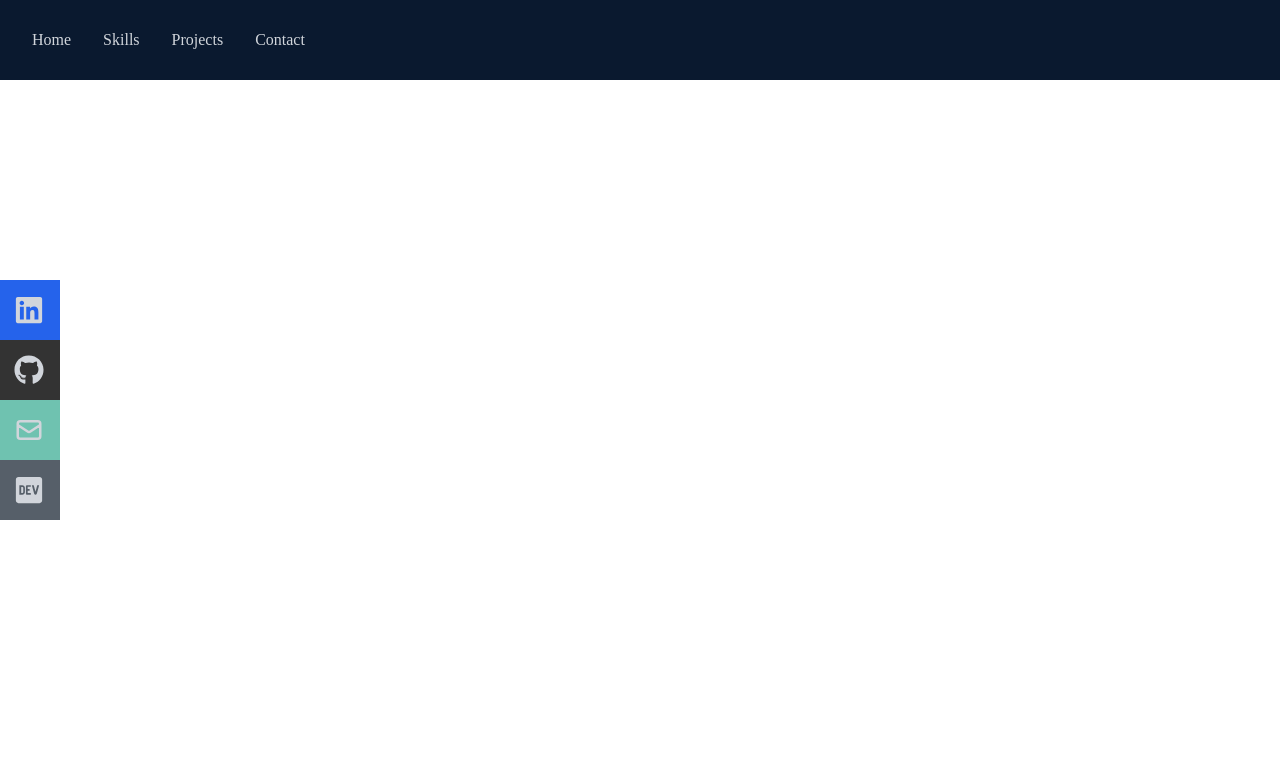
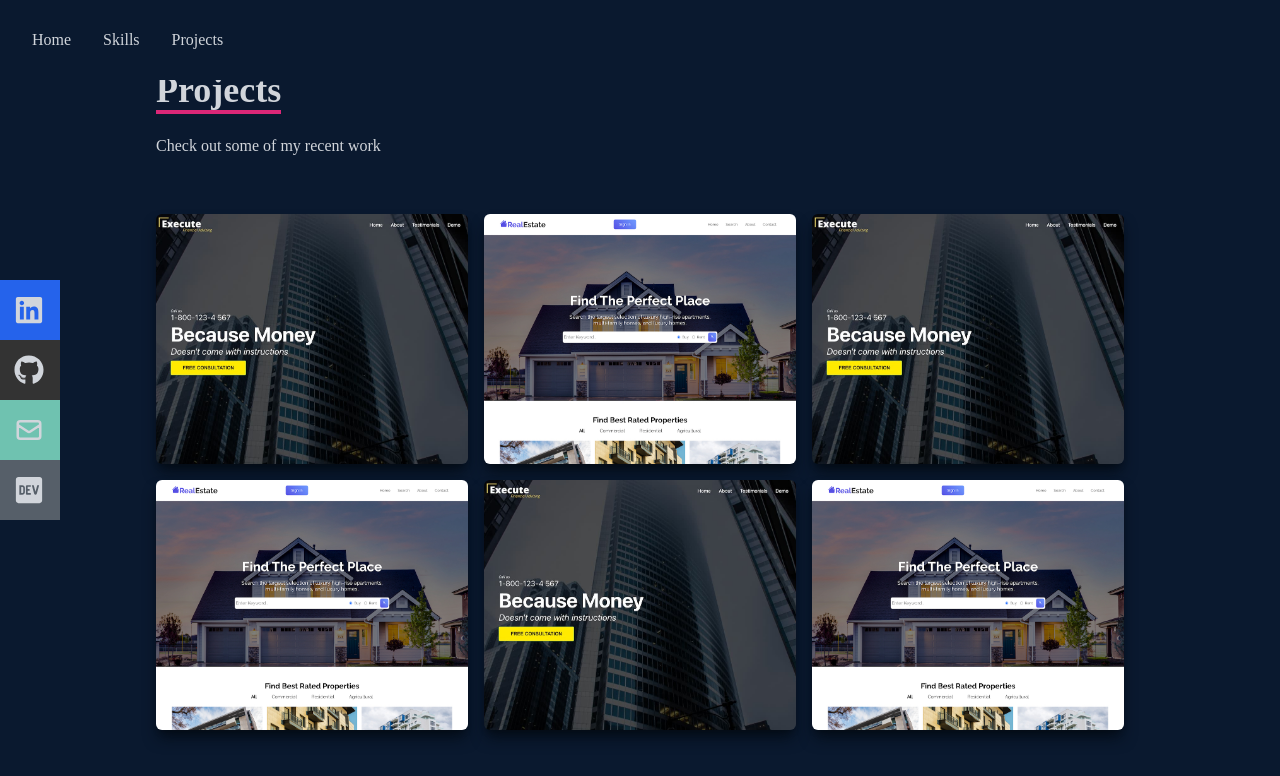
Before and after one commit to jkevinfg/portafolio-tailwind-, a React (Create React App) app: page /projects in a window 1280 px wide. Shown: the top 776 px of the page. Built offline with nearby package versions, Linux system fonts and the light colour scheme.

Commit message:
projects

```diff
--- a/src/components/Navbar.js
+++ b/src/components/Navbar.js
@@ -7,7 +7,7 @@
   FaDev,
 } from 'react-icons/fa';
 import { HiOutlineMail } from 'react-icons/hi';
-import { Link } from 'react-scroll';
+import { Link } from "react-router-dom";
 
 const Navbar = () => {
   const [nav, setNav] = useState(false);
@@ -29,13 +29,8 @@
           </Link>
         </li>
         <li>
-          <Link to='work' smooth={true} duration={500}>
+          <Link to='/projects' smooth={true} duration={500}>
             Projects
-          </Link>
-        </li>
-        <li>
-          <Link to='contact' smooth={true} duration={500}>
-            Contact
           </Link>
         </li>
       </ul>
@@ -54,26 +49,20 @@
         }
       >
         <li className='py-6 text-4xl'>
-          <Link onClick={handleClick} to='home' smooth={true} duration={500}>
+          <Link onClick={handleClick} to='/' smooth={true} duration={500}>
             Home
           </Link>
         </li>
         <li className='py-6 text-4xl'>
           {' '}
-          <Link onClick={handleClick} to='skills' smooth={true} duration={500}>
+          <Link onClick={handleClick} to='/skills' smooth={true} duration={500}>
             Skills
           </Link>
         </li>
         <li className='py-6 text-4xl'>
           {' '}
-          <Link onClick={handleClick} to='work' smooth={true} duration={500}>
+          <Link onClick={handleClick} to='/projects' smooth={true} duration={500}>
             Projects
-          </Link>
-        </li>
-        <li className='py-6 text-4xl'>
-          {' '}
-          <Link onClick={handleClick} to='contact' smooth={true} duration={500}>
-            Contact
           </Link>
         </li>
       </ul>
--- a/src/containers/Projects.js
+++ b/src/containers/Projects.js
@@ -0,0 +1,166 @@
+import React from 'react';
+import WorkImg from '../assets/static/workImg.jpeg';
+import realEstate from '../assets/static/realestate.jpg';
+
+const Projects = () => {
+  return (
+    <div name='work' className='w-full md:h-screen text-gray-300 bg-[#0a192f]'>
+      <div className='max-w-[1000px] mx-auto p-4 flex flex-col justify-center w-full h-full'>
+        <div className='pb-8'>
+          <p className='text-4xl font-bold inline border-b-4 text-gray-300 border-pink-600'>
+            Projects
+          </p>
+          <p className='py-6'>Check out some of my recent work</p>
+        </div>
+
+{/* Container */}
+        <div className='grid sm:grid-cols-2 md:grid-cols-3 gap-4'>
+
+            {/* Grid Item */}
+          <div
+            style={{ backgroundImage: `url(${WorkImg})` }}
+            className='shadow-lg shadow-[#040c16] group container rounded-md flex justify-center items-center mx-auto content-div'
+          >
+            {/* Hover Effects */}
+            <div className='opacity-0 group-hover:opacity-100'>
+              <span className='text-2xl font-bold text-white tracking-wider'>
+                React JS Application
+              </span>
+              <div className='pt-8 text-center'>
+                <a href='/'>
+                  <button className='text-center rounded-lg px-4 py-3 m-2 bg-white text-gray-700 font-bold text-lg'>
+                    Demo
+                  </button>
+                </a>
+                <a href='/'>
+                  <button className='text-center rounded-lg px-4 py-3 m-2 bg-white text-gray-700 font-bold text-lg'>
+                    Code
+                  </button>
+                </a>
+              </div>
+            </div>
+          </div>
+          <div
+            style={{ backgroundImage: `url(${realEstate})` }}
+            className='shadow-lg shadow-[#040c16] group container rounded-md flex justify-center items-center mx-auto content-div'
+          >
+            {/* Hover Effects */}
+            <div className='opacity-0 group-hover:opacity-100'>
+              <span className='text-2xl font-bold text-white tracking-wider'>
+                React JS Application
+              </span>
+              <div className='pt-8 text-center'>
+                <a href='/'>
+                  <button className='text-center rounded-lg px-4 py-3 m-2 bg-white text-gray-700 font-bold text-lg'>
+                    Demo
+                  </button>
+                </a>
+                <a href='/'>
+                  <button className='text-center rounded-lg px-4 py-3 m-2 bg-white text-gray-700 font-bold text-lg'>
+                    Code
+                  </button>
+                </a>
+              </div>
+            </div>
+          </div>
+            {/* Grid Item */}
+          <div
+            style={{ backgroundImage: `url(${WorkImg})` }}
+            className='shadow-lg shadow-[#040c16] group container rounded-md flex justify-center items-center mx-auto content-div'
+          >
+            {/* Hover Effects */}
+            <div className='opacity-0 group-hover:opacity-100'>
+              <span className='text-2xl font-bold text-white tracking-wider'>
+                React JS Application
+              </span>
+              <div className='pt-8 text-center'>
+                <a href='/'>
+                  <button className='text-center rounded-lg px-4 py-3 m-2 bg-white text-gray-700 font-bold text-lg'>
+                    Demo
+                  </button>
+                </a>
+                <a href='/'>
+                  <button className='text-center rounded-lg px-4 py-3 m-2 bg-white text-gray-700 font-bold text-lg'>
+                    Code
+                  </button>
+                </a>
+              </div>
+            </div>
+          </div>
+          <div
+            style={{ backgroundImage: `url(${realEstate})` }}
+            className='shadow-lg shadow-[#040c16] group container rounded-md flex justify-center items-center mx-auto content-div'
+          >
+            {/* Hover Effects */}
+            <div className='opacity-0 group-hover:opacity-100'>
+              <span className='text-2xl font-bold text-white tracking-wider'>
+                React JS Application
+              </span>
+              <div className='pt-8 text-center'>
+                <a href='/'>
+                  <button className='text-center rounded-lg px-4 py-3 m-2 bg-white text-gray-700 font-bold text-lg'>
+                    Demo
+                  </button>
+                </a>
+                <a href='/'>
+                  <button className='text-center rounded-lg px-4 py-3 m-2 bg-white text-gray-700 font-bold text-lg'>
+                    Code
+                  </button>
+                </a>
+              </div>
+            </div>
+          </div>
+            {/* Grid Item */}
+          <div
+            style={{ backgroundImage: `url(${WorkImg})` }}
+            className='shadow-lg shadow-[#040c16] group container rounded-md flex justify-center items-center mx-auto content-div'
+          >
+            {/* Hover Effects */}
+            <div className='opacity-0 group-hover:opacity-100'>
+              <span className='text-2xl font-bold text-white tracking-wider'>
+                React JS Application
+              </span>
+              <div className='pt-8 text-center'>
+                <a href='/'>
+                  <button className='text-center rounded-lg px-4 py-3 m-2 bg-white text-gray-700 font-bold text-lg'>
+                    Demo
+                  </button>
+                </a>
+                <a href='/'>
+                  <button className='text-center rounded-lg px-4 py-3 m-2 bg-white text-gray-700 font-bold text-lg'>
+                    Code
+                  </button>
+                </a>
+              </div>
+            </div>
+          </div>
+          <div
+            style={{ backgroundImage: `url(${realEstate})` }}
+            className='shadow-lg shadow-[#040c16] group container rounded-md flex justify-center items-center mx-auto content-div'
+          >
+            {/* Hover Effects */}
+            <div className='opacity-0 group-hover:opacity-100'>
+              <span className='text-2xl font-bold text-white tracking-wider'>
+                React JS Application
+              </span>
+              <div className='pt-8 text-center'>
+                <a href='/'>
+                  <button className='text-center rounded-lg px-4 py-3 m-2 bg-white text-gray-700 font-bold text-lg'>
+                    Demo
+                  </button>
+                </a>
+                <a href='/'>
+                  <button className='text-center rounded-lg px-4 py-3 m-2 bg-white text-gray-700 font-bold text-lg'>
+                    Code
+                  </button>
+                </a>
+              </div>
+            </div>
+          </div>
+        </div>
+      </div>
+    </div>
+  );
+};
+
+export default Projects;
--- a/src/routes/App.js
+++ b/src/routes/App.js
@@ -1,7 +1,8 @@
-import {BrowserRouter, Routes, Route, Link } from "react-router-dom";
+import {BrowserRouter, Routes, Route } from "react-router-dom";
 import Navbar from "../components/Navbar";
 import Home from '../containers/Home';
 import Skills from "../containers/Skills";
+import Projects from "../containers/Projects";
 
 
 const App = ()  => {
@@ -11,6 +12,7 @@
         <Routes>
           <Route path="/" exact element={<Home />} />
           <Route path="/skills" exact  element={<Skills  />} />
+          <Route path="/projects" exact  element={<Projects  />} />
         </Routes>
     </BrowserRouter>
   );
```
Also changed, not shown: package.json (+5 -5 lines), src/assets/static/realestate.jpg (added), src/assets/static/workImg.jpeg (added).
